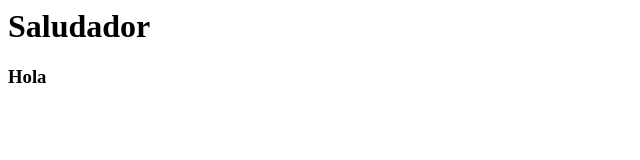
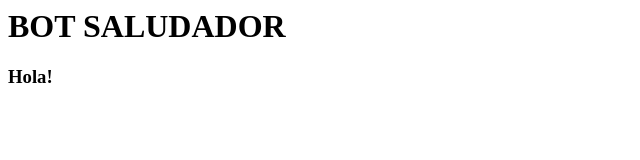
Before and after one commit to jona-terceros/bot_saludador, a website: page index.html in a window 1280 px wide. Shown: the whole page, without its empty margins (0-640 px from the left). Drawn offline with Linux system fonts and the light colour scheme.

Commit message:
mejora de la visualizacion del saludo

```diff
--- a/index.html
+++ b/index.html
@@ -1,7 +1,8 @@
 <html>
   <body>
-    <h1>Saludador</h1>
-    <h3>Hola</h3>
+    <h1>BOT SALUDADOR</h1>
+
+    <h3>Hola!</h3>
     <!-- <script type="module" src="./src/presenter.js"></script> -->
   </body>
 </html>
```
